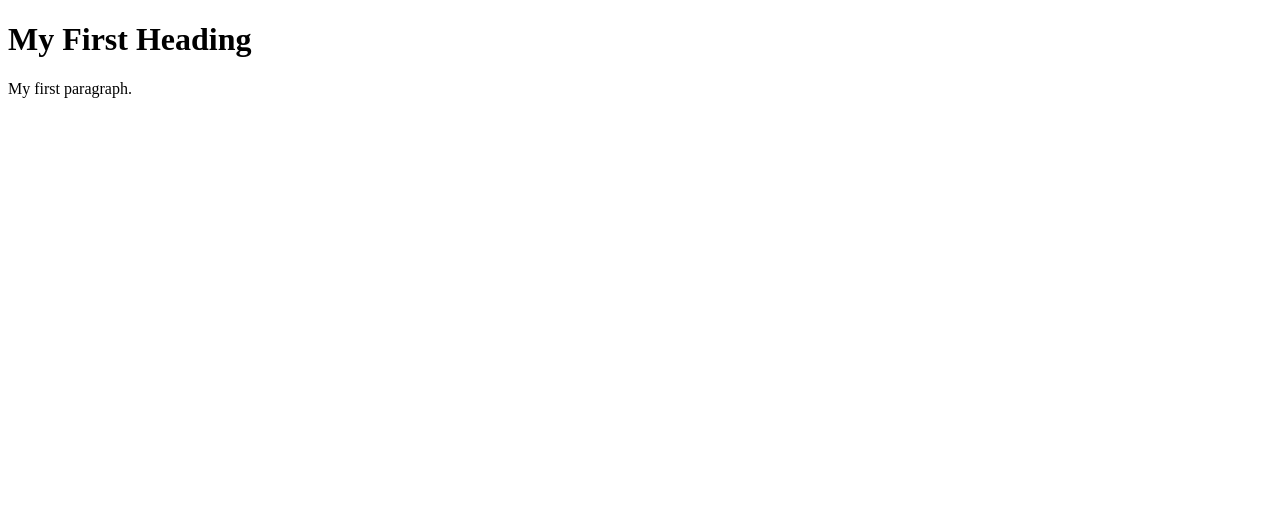
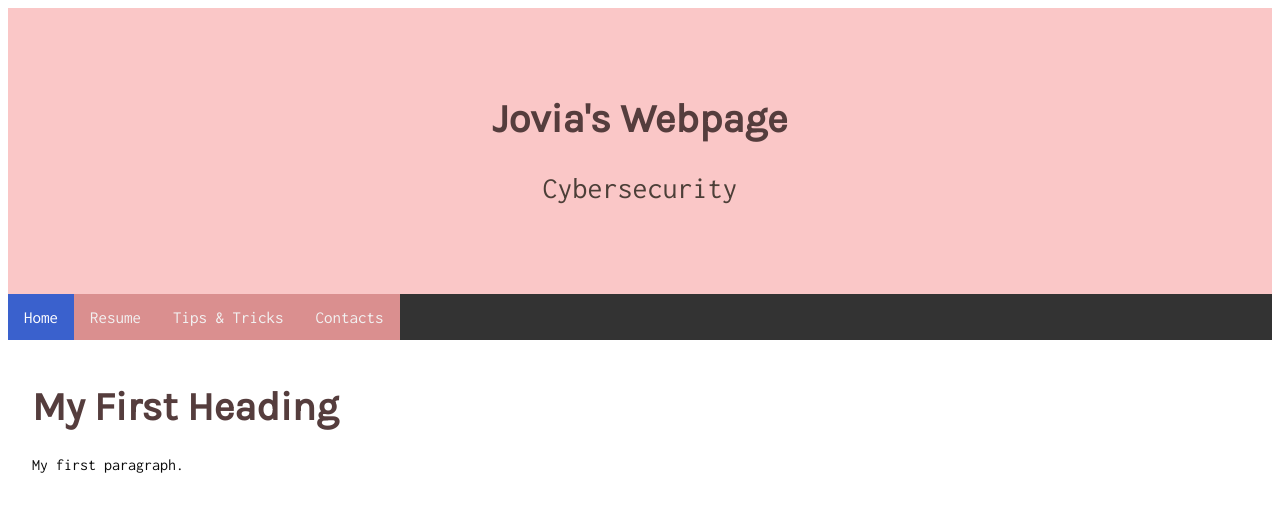
Before and after one commit to scwilder/jovia, a plain HTML site: page index.html in a window 1280 px wide. Drawn offline with Linux system fonts and the light colour scheme.

Commit message:
Created pages and edit index.html

```diff
--- a/index.html
+++ b/index.html
@@ -1,9 +1,31 @@
 <!DOCTYPE html>
 <html>
+    <head>
+        <title>Jovia's Webpage</title>
+        <link rel="stylesheet" href="styles.css">
+        <link rel="stylesheet" href="https://fonts.googleapis.com/css?family=Karla|Inconsolata">
+    </head>
 <body>
 
+    <div>
+        <div class="header">
+            <h1>Jovia's Webpage</h1>
+            <p>Cybersecurity</p>
+        </div>
+
+
+        <div class="topnav">
+            <a class="active" href="index.html" >Home</a>
+            <a href="resume.html" >Resume</a>
+            <a href="tips.html" >Tips & Tricks</a>
+            <a href="contact.html" >Contacts</a>
+        </div>
+    </div>
+
+<div class="content">
 <h1>My First Heading</h1>
 <p>My first paragraph.</p>
+</div>
 
 </body>
 </html>
--- /dev/null
+++ b/styles.css
@@ -0,0 +1,73 @@
+/* Header/Logo Title */
+body {
+  font-family: "Inconsolata", sans-serif;
+  font-size: 16px;
+  color: #0a0a0a;
+}
+
+h1 {
+  font-family: "Karla", sans-serif;
+  font-size: 40px;
+  color: #553d3d;
+}
+
+h2 {
+  font-family: "Karla", sans-serif;
+  font-size: 32px;
+  color: #553d3d;
+}
+
+.header {
+  padding: 60px;
+  text-align: center;
+  background: hwb(0 78% 2%);
+  color: rgb(76, 63, 56);
+  font-size: 30px;
+}
+
+.content {
+  padding: 16px 24px 16px 24px;
+}
+
+/* Button */
+a:link, a:visited {
+  background-color: #da8f8f;
+  color: #553d3d;
+  padding: 14px 25px;
+  text-align: center;
+  text-decoration: none;
+  display: inline-block;
+}
+
+a:hover, a:active {
+  background-color: hwb(0 78% 2%);
+  color: rgb(76, 63, 56);}
+
+
+/* Add a black background color to the top navigation */
+.topnav {
+  background-color: #333;
+  overflow: hidden;
+}
+
+/* Style the links inside the navigation bar */
+.topnav a {
+  float: left;
+  color: #f2f2f2;
+  text-align: center;
+  padding: 14px 16px;
+  text-decoration: none;
+  font-size: 17px;
+}
+
+/* Change the color of links on hover */
+.topnav a:hover {
+  background-color: #ddd;
+  color: black;
+}
+
+/* Add a color to the active/current link */
+.topnav a.active {
+  background-color: #3a61cd;
+  color: white;
+}
```
Also changed, not shown: contact.html (added, +28 -0 lines), resume.html (added, +28 -0 lines), tips.html (added, +28 -0 lines).
